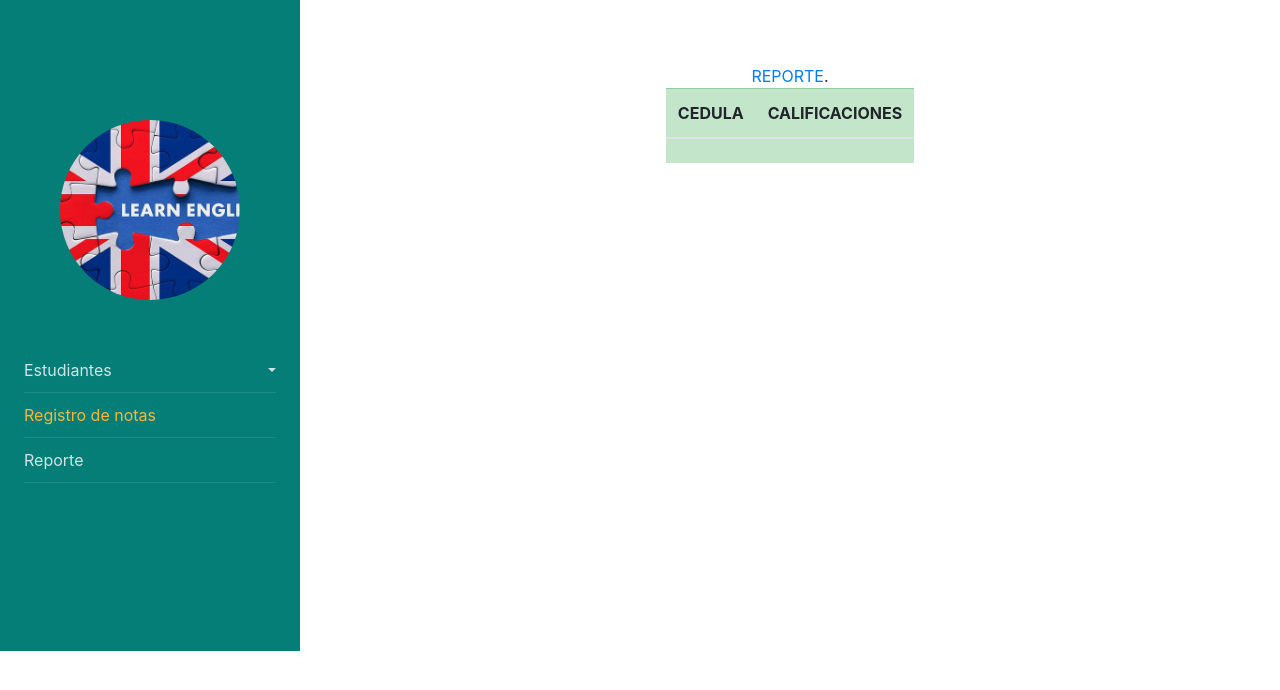
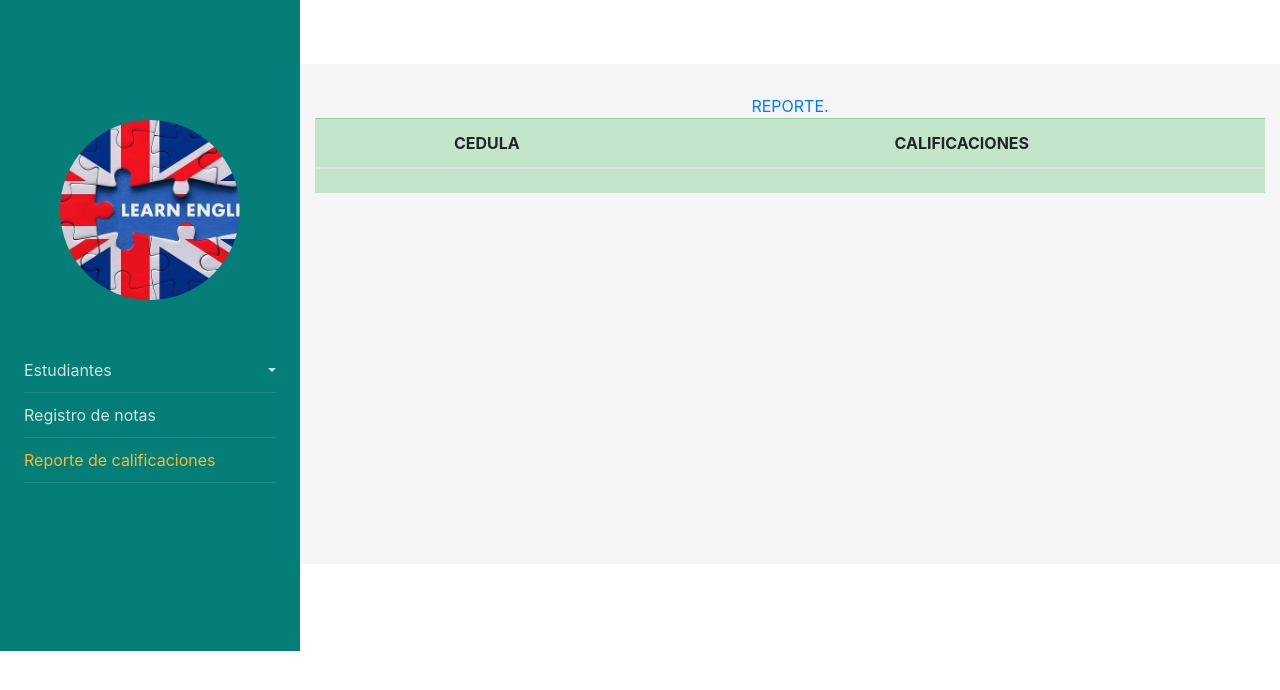
Before and after one commit to Luis219/AplicativoPreescolar, a Flask app: page /reporte.html in a window 1280 px wide. Shown: the top 690 px of the page. Run offline with Flask 2, Linux system fonts and the light colour scheme; lists and menus that the app fills with data are empty; some libraries are stand-ins or nearby versions.

Commit message:
Actualizacion

```diff
--- a/templates/layouts/reporte.html
+++ b/templates/layouts/reporte.html
@@ -38,12 +38,12 @@
               </li>
             </ul>
 
-          <li class="active">
+          <li >
             <a href="/registronota.html">Registro de notas</a>
           </li>
           </li>
-          <li>
-            <a href="/reporte.html">Reporte</a>
+          <li class="active">
+            <a href="/reporte.html">Reporte de calificaciones</a>
           </li>
 
         </ul>
@@ -60,9 +60,9 @@
 
     <div class="container" id="login1">
       <div class="row justify-content-center">
-        <div class="login1">
+        <div class="login">
     <div>
-        <a href="{{ url_for('obtenerDatos') }}">Reporte</a>.
+        <a href="{{ url_for('obtenerDatos') }}">Reporte.</a>
     </div>
 
 
```
